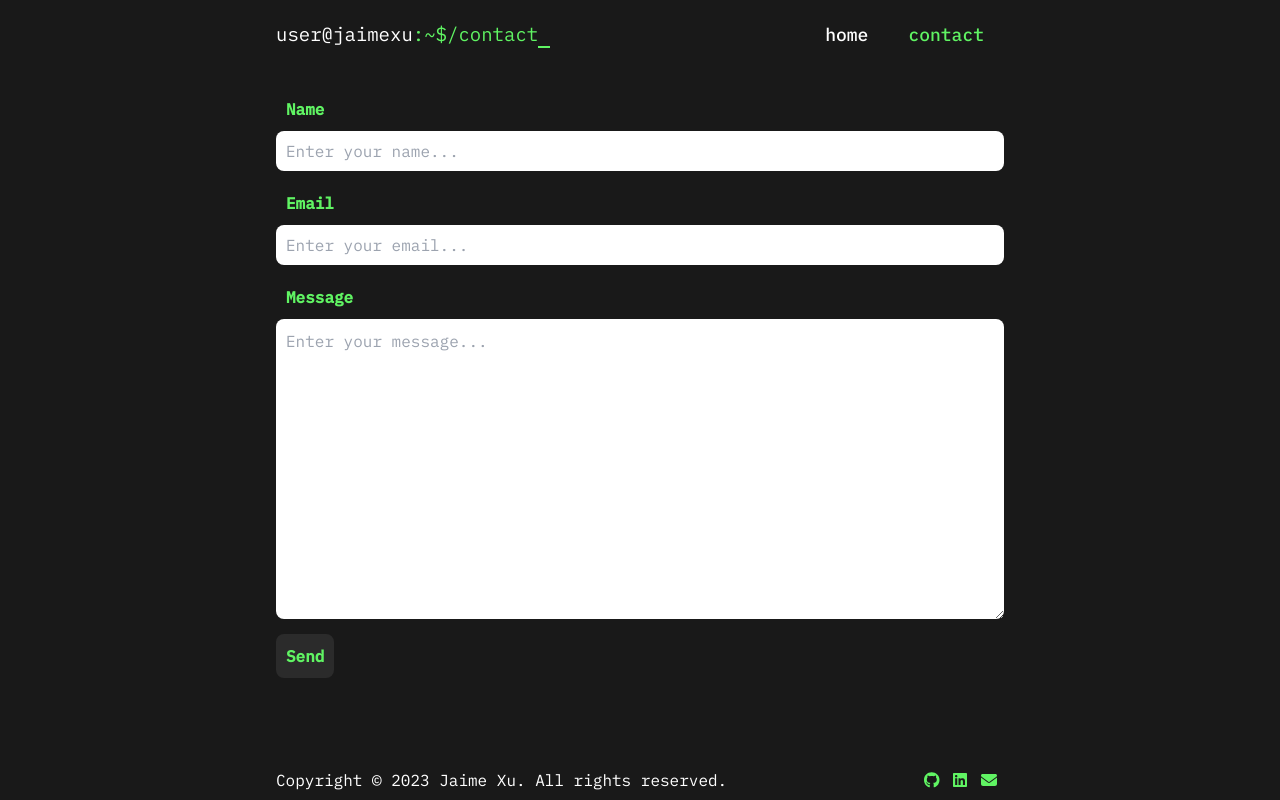
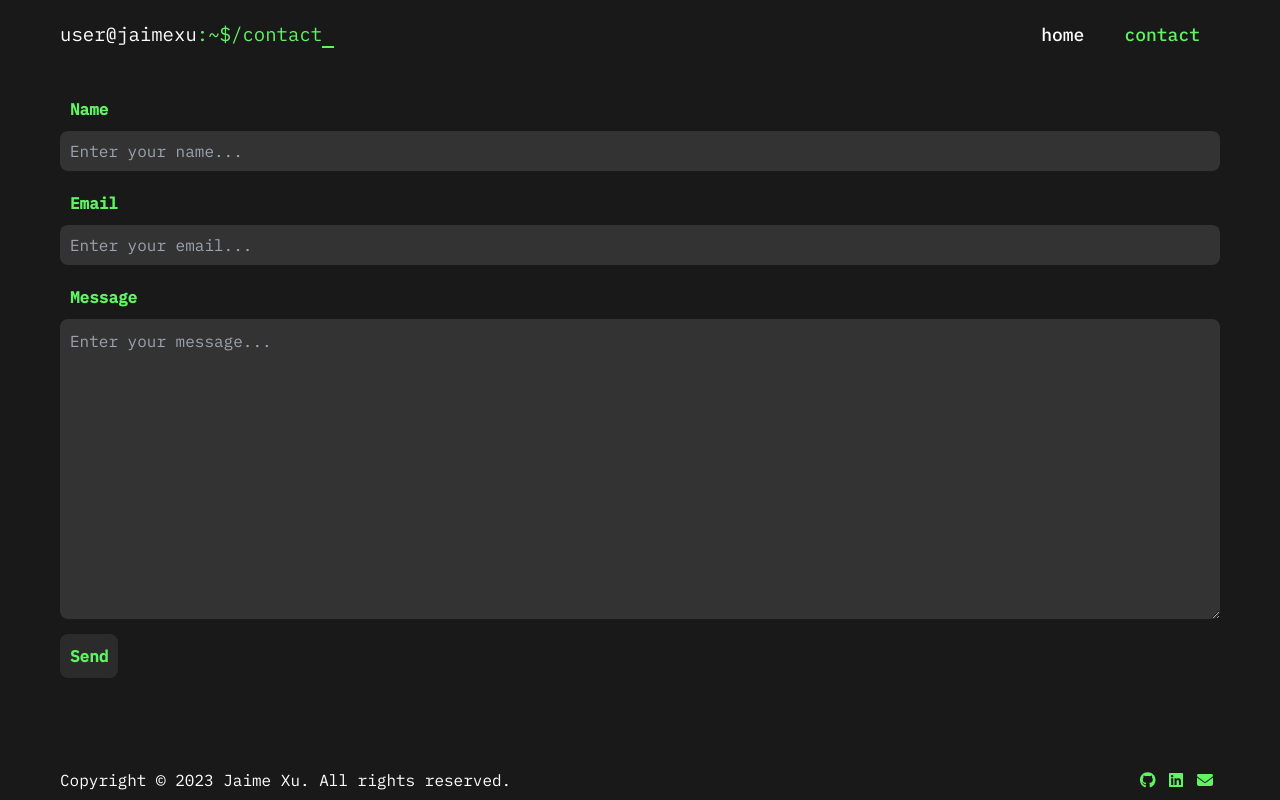
Before and after one commit to jaimexu8/jaimexu.dev, a React (Vite) app: page /contact in a window 1280 px wide. Built offline with nearby package versions, Linux system fonts and the light colour scheme.

Commit message:
fixed lightmode text

```diff
--- a/src/index.css
+++ b/src/index.css
@@ -4,7 +4,14 @@
 @tailwind components;
 @tailwind utilities;
 
+/*
+body, html {
+  overflow-x: hidden;
+}
+*/
+
 body {
+  max-width: 100%;
   background-color: #191919;
   color: white;
   color-scheme: light dark;
@@ -92,11 +99,12 @@ body {
   height: 2px;
   width: 100%;
   background-color: #60F463;
-  animation: blinking 1s infinite; /* 1s is the duration of one cycle of animation, and infinite means the animation will continue indefinitely */
+  animation: blinking 1s infinite;
+  /* 1s is the duration of one cycle of animation, and infinite means the animation will continue indefinitely */
 }
 
 .nav-container {
-  max-width: 768px;
+  max-width: 1200px;
   grid-template-columns: 2fr 3fr;
 }
 
@@ -117,7 +125,7 @@ body {
 /* MAIN */
 
 .content {
-  max-width: 768px;
+  max-width: 1200px;
   margin-left: auto;
   margin-right: auto;
   padding-left: 20px;
@@ -146,7 +154,7 @@ body {
   display: flex;
   justify-content: space-between;
   align-items: center;
-  max-width: 768px;
+  max-width: 1200px;
   margin-left: auto;
   margin-right: auto;
 }
@@ -158,7 +166,7 @@ body {
 
 /* CONTACT */
 .form-container {
-  max-width: 768px;
+  max-width: 1200px;
   width: 100%;
   margin-left: auto;
   margin-right: auto;
@@ -182,9 +190,11 @@ body {
   border-radius: 8px;
   padding: 10px;
   color: white;
+  background-color: hsl(0, 0%, 20%);;
 }
 
 .message-input {
+  color: white;
   height: 300px;
 }
 
```
Also changed, not shown: 5 other files (tests, documents, lock files or other folders).
